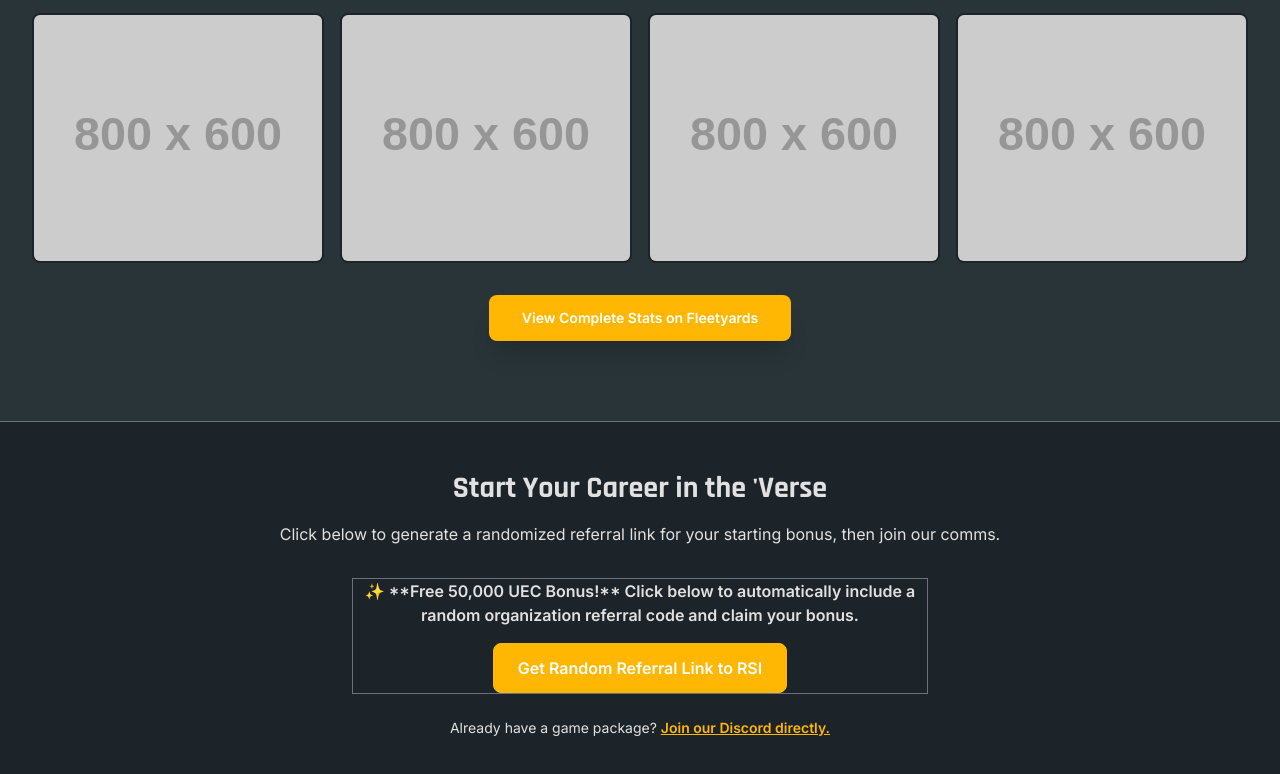
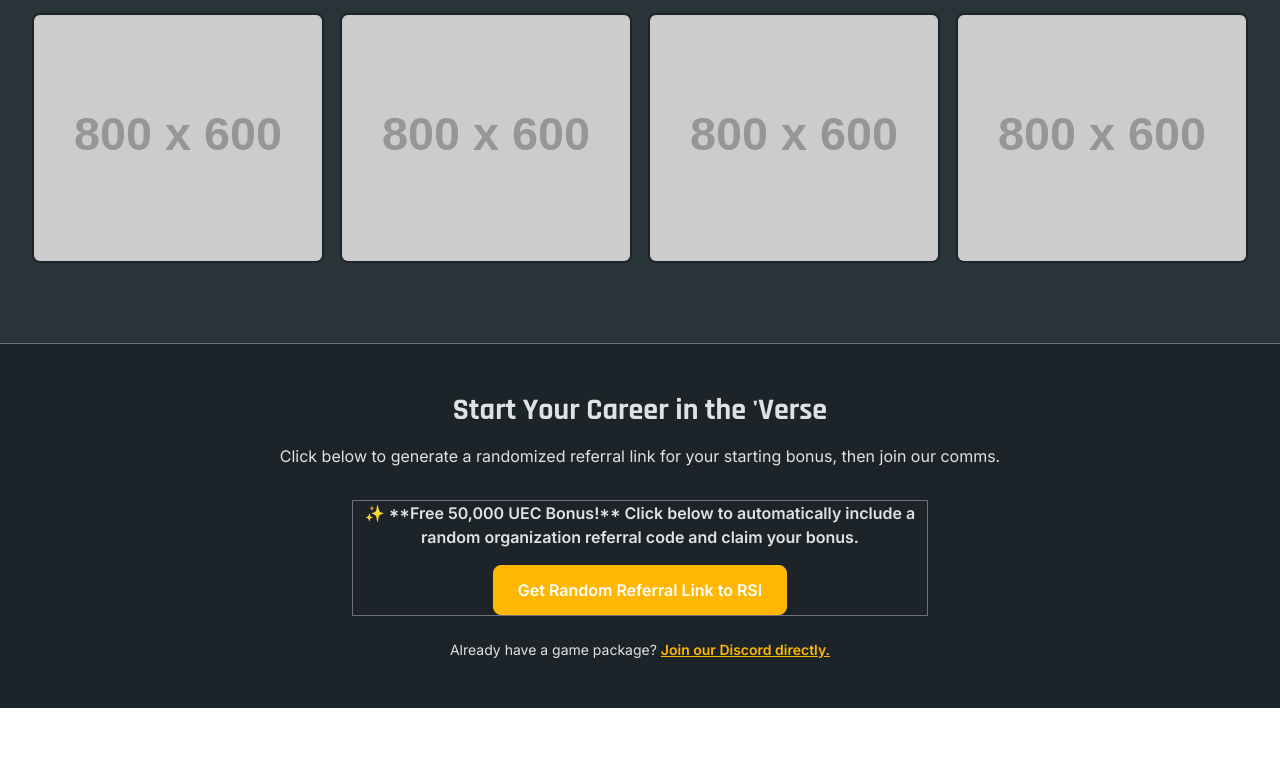
Before and after one commit to zlavyon/IFPHrp, a website: page index.html in a window 1280 px wide. Shown: the part 1817-2591 px from the top of the page. After the commit the page ends 2525 px from the top, so only its background shows below. Drawn offline with Linux system fonts and the light colour scheme; placeholder pictures from the web are drawn by us.

Commit message:
Update index.html

```diff
--- a/index.html
+++ b/index.html
@@ -356,12 +356,12 @@
 
 
             <!-- Fleetyards Link -->
-            <div class="flex justify-center mt-8">
+            <!-- <div class="flex justify-center mt-8">
                 <a href="https://fleetyards.net/fleets/ifph/stats/" target="_blank"
                     class="cta-button inline-flex items-center justify-center px-8 py-3 border border-transparent text-sm font-semibold rounded-lg shadow-xl text-white bg-[#FFB703] hover:bg-[#CC9202] transition duration-300">
                     View Complete Stats on Fleetyards
                 </a>
-            </div>
+            </div> -->
         </div>
     </section>
 
```
